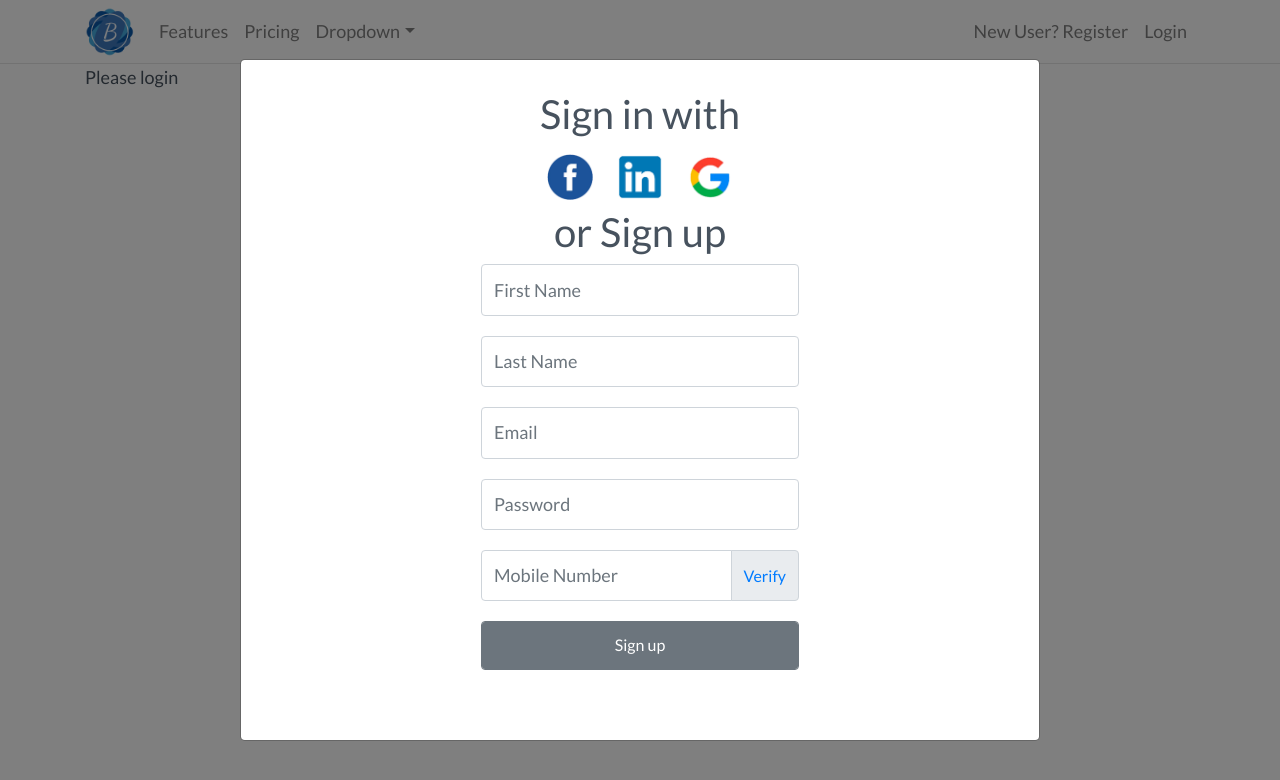
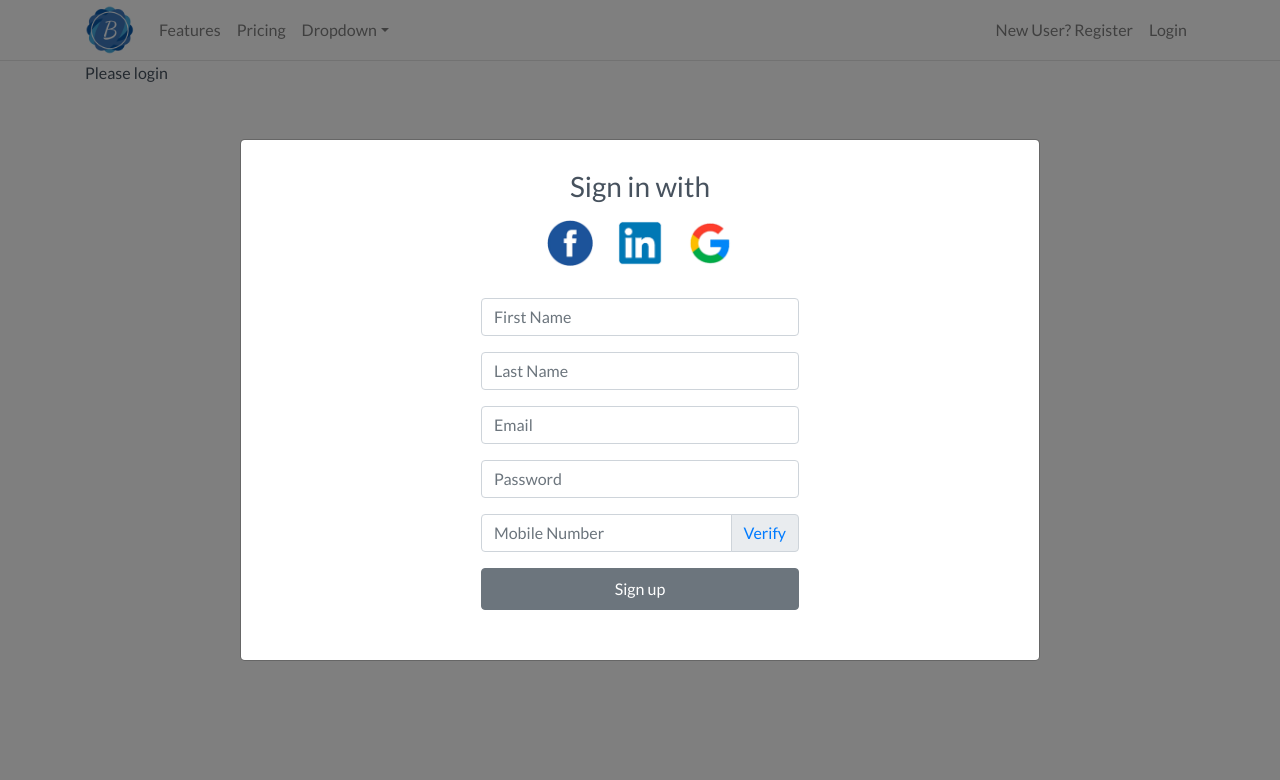
Before and after one commit to gold2ragon/marketplace, a React (Create React App) app: page / in a window 1280 px wide. Both pictures are taken after a click on the button "New User? Register". Shown: the top 780 px of the page. Built offline with nearby package versions, Linux system fonts and the light colour scheme; no server answers.

Commit message:
complete sign up form

```diff
--- a/src/app.scss
+++ b/src/app.scss
@@ -1,7 +1,7 @@
 $baseColor: #47525E;
-$baseFontSize: 18px;
+$baseFontSize: 16px;
 
-body, p, div, input, textarea {
+body, p, input, textarea {
   font-family: 'Lato', sans-serif !important;
   color: $baseColor !important;
   font-size: $baseFontSize !important;
@@ -55,16 +55,12 @@ button {
 
 .form-control {
   height: auto !important;
-  padding: 0.7rem .75rem !important;
+  // padding: 0.7rem .75rem !important;
 }
 
 .btn-main {
   width: 200px;
   font-size: 1.2rem !important;
-}
-
-.form-control, .input-group {
-  margin-bottom: 20px;
 }
 
 .btn-addon {
@@ -74,3 +70,8 @@ button {
 .rc-anchor-normal-footer {
   display: none !important;
 }
+
+.invalid-field {
+  text-align: left;
+  color: red;
+}
--- a/src/pages/auth/auth.scss
+++ b/src/pages/auth/auth.scss
@@ -1,8 +1,13 @@
 .auth-modal {
   width: 350px;
-  text-align: center;
   padding-top: 30px !important;
   padding-bottom: 50px !important;
+  & > div {
+    text-align: center;
+  }
+  button[type="submit"] {
+    width: 100%;
+  }
 }
 
 .oauth-button {
@@ -31,3 +36,7 @@
     padding: 0;
   }
 }
+
+.form-input-mobile .invalid-feedback {
+  display: block !important;
+}
--- a/src/pages/auth/signup.js
+++ b/src/pages/auth/signup.js
@@ -1,7 +1,7 @@
 import React, { Component } from 'react';
 import SocialOAuth from './social-oauth';
 import { auth, createUserProfileDocument } from '../../firebase';
-import { Modal, Button, Form, InputGroup } from 'react-bootstrap';
+import { Modal, Button, Form, InputGroup, FormGroup } from 'react-bootstrap';
 import firebase from 'firebase/app';
 
 class SignUp extends Component {
@@ -16,7 +16,8 @@ class SignUp extends Component {
       password: '',
       mobile_number: '',
       code: '',
-      invalid_message: '',
+      invalid_mobile_number: false,
+      invalid_code: false,
       showModal: true,
       showCodeInput: false,
       validated: false,
@@ -51,75 +52,118 @@ class SignUp extends Component {
       mobile_number: '',
       code: '',
       code_invalid: true,
-      invalid_message: '',
+      invalid_message: 'Please enter a mobile number',
       showModal: true,
       showCodeInput: false,
       validated: false,
     });
-  }
+  };
 
   handleChange = (event) => {
     const { name, value } = event.target;
     this.setState({ [name]: value });
   };
 
-  handleSubmit = async (event) => {
-    event.preventDefault();
-    const form = event.currentTarget;
-    if (form.checkValidity() === false) {
-      event.stopPropagation();
-      return;
-    }
-
-    try {
-      if (!this.verifyCode()) {
-        this.setState({ code: '' });
-        return;
-      }
-      const { email, password } = this.state;
-      const { user } = await auth.createUserWithEmailAndPassword(email, password);
-      await createUserProfileDocument(user, this.state);
-      this.setState({ validated: true });
-
-    } catch (error) {
-      console.log(error);
-    }
-  };
-
   submitPhoneNumber = async (event) => {
     event.preventDefault();
-    console.log('verification code sent!');
-
     const { mobile_number } = this.state;
+    this.setState({
+      invalid_mobile_number: false,
+    });
 
     let appVerifier = window.recaptchaVerifier;
-    let that = this;
+    let self = this;
     auth
       .signInWithPhoneNumber(mobile_number, appVerifier)
       .then(function(confirmationResult) {
         window.confirmationResult = confirmationResult;
-        that.setState({ showCodeInput: true });
+        self.setState({
+          showCodeInput: true,
+          invalid_mobile_number: false,
+        });
       })
       .catch(function(err) {
-        let invalid_message = 'The code is not correct.';
-        if (err.code === "auth/invalid-phone-number") {
-          invalid_message = 'The phone number is not valid';
+        if (err.code === 'auth/invalid-phone-number') {
+          self.setState({
+            invalid_mobile_number: true,
+            validated: false,
+            invalid_message: 'This mobile number is not valid',
+          });
+          return;
+        } else if (err.code === 400) {
+          if (err.message === "TOO_MANY_ATTEMPTS_TRY_LATER") {
+            self.setState({
+              invalid_mobile_number: true,
+              validated: false,
+              invalid_message: 'Too many attempts. Try later',
+            });
+            return;
           }
-        that.setState({ code: '' });
+        }
+        self.setState({
+          invalid_mobile_number: true,
+          validated: false,
+          invalid_message: 'Some Error happend',
+        });
+        console.log(err);
       });
   };
 
   verifyCode = async () => {
-    const { code } = this.state;
+    const { mobile_number, code } = this.state;
+    if (!mobile_number) {
+      this.setState({
+        invalid_mobile_number: false,
+        invalid_message: 'Please enter a mobile number.',
+      });
+      return false;
+    }
+    if (!window.confirmationResult) {
+      this.setState({
+        validated: false,
+        invalid_mobile_number: true,
+        invalid_message: 'Please verify mobile number',
+      });
+      return false;
+    }
 
-    window.confirmationResult
-      .confirm(code)
-      .then(function(result) {
-        return true;
-      })
-      .catch(function(err) {
+    try {
+      const isVerifed = await window.confirmationResult.confirm(code);
+      if (isVerifed) return true;
+    } catch (err) {
+      console.log(err);
+    }
+    this.setState({
+      code: '',
+      invalid_code: true,
+      validated: false,
+    });
     return false;
+  };
+
+  handleSubmit = async (event) => {
+    const form = event.currentTarget;
+    if (form.checkValidity() === false) {
+      event.preventDefault();
+      event.stopPropagation();
+    }
+    this.setState({ validated: true });
+    event.preventDefault();
+    try {
+      if (!this.verifyCode()) {
+        event.stopPropagation();
+        return;
+      }
+      const { first_name, last_name, email, password, mobile_number } = this.state;
+      const { user } = await auth.createUserWithEmailAndPassword(email, password);
+      await createUserProfileDocument(user, {
+        first_name,
+        last_name,
+        mobile_number,
       });
+    } catch (error) {
+      console.log(error);
+    }
   };
 
   render() {
@@ -132,10 +176,13 @@ class SignUp extends Component {
         password,
         phoneNumber,
         code,
-        code_invalid,
+        showCodeInput,
         validated,
+        invalid_code,
+        invalid_mobile_number,
         invalid_message,
       } = this.state;
+      console.log(invalid_code, invalid_mobile_number, invalid_message, validated);
       return (
         <Modal
           key={this.state.key}
@@ -146,18 +193,23 @@ class SignUp extends Component {
           onHide={this.hideModal}
         >
           <Modal.Body className="auth-modal">
-            <h1 className="sign">Sign in with</h1>
+            <div>
+              <h3 className="sign">Sign in with</h3>
               <SocialOAuth hideModal={this.hideModal} />
-            <h1 className="sign">or Sign up</h1>
+              <br />
+            </div>
             <Form noValidate validated={validated} onSubmit={this.handleSubmit}>
+              <FormGroup>
                 <Form.Control
+                  required
                   type="text"
                   name="first_name"
+                  placeholder="First Name"
                   value={first_name}
                   onChange={this.handleChange}
-                placeholder="First Name"
-                required
                 />
+              </FormGroup>
+              <FormGroup>
                 <Form.Control
                   type="text"
                   name="last_name"
@@ -166,6 +218,8 @@ class SignUp extends Component {
                   placeholder="Last Name"
                   required
                 />
+              </FormGroup>
+              <FormGroup>
                 <Form.Control
                   type="email"
                   name="email"
@@ -174,6 +228,8 @@ class SignUp extends Component {
                   placeholder="Email"
                   required
                 />
+              </FormGroup>
+              <FormGroup>
                 <Form.Control
                   type="password"
                   name="password"
@@ -182,6 +238,8 @@ class SignUp extends Component {
                   placeholder="Password"
                   required
                 />
+              </FormGroup>
+              <Form.Group className="form-input-mobile">
                 <InputGroup>
                   <Form.Control
                     type="tel"
@@ -198,9 +256,13 @@ class SignUp extends Component {
                       </a>
                     </InputGroup.Text>
                   </InputGroup.Append>
+                  {invalid_mobile_number && (
+                    <Form.Control.Feedback type="invalid">{invalid_message}</Form.Control.Feedback>
+                  )}
                 </InputGroup>
-              {this.state.showCodeInput && (
-                <div>
+              </Form.Group>
+              {showCodeInput && (
+                <FormGroup className="form-input-mobile">
                   <Form.Control
                     type="text"
                     name="code"
@@ -209,12 +271,14 @@ class SignUp extends Component {
                     placeholder="6 digit verification code"
                     required
                   />
+                  {invalid_code && (
                     <Form.Control.Feedback type="invalid">
-                    {invalid_message}
+                      Code is not correct.
                     </Form.Control.Feedback>
-                </div>
                   )}
-              <Button variant="secondary" className="form-control" type="submit">
+                </FormGroup>
+              )}
+              <Button variant="secondary" type="submit">
                 Sign up
               </Button>
               <div className="hidden" id="invisible-recapture" />
```
Lines whose indentation alone changed are shown as unchanged.
